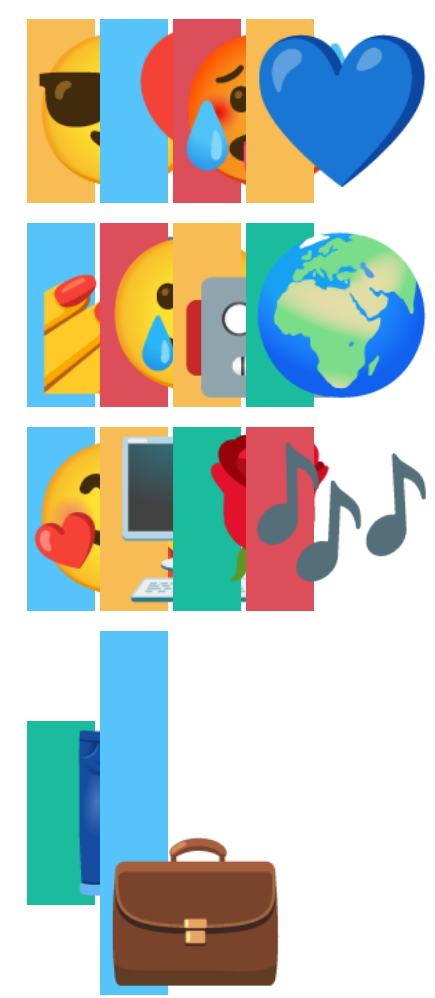
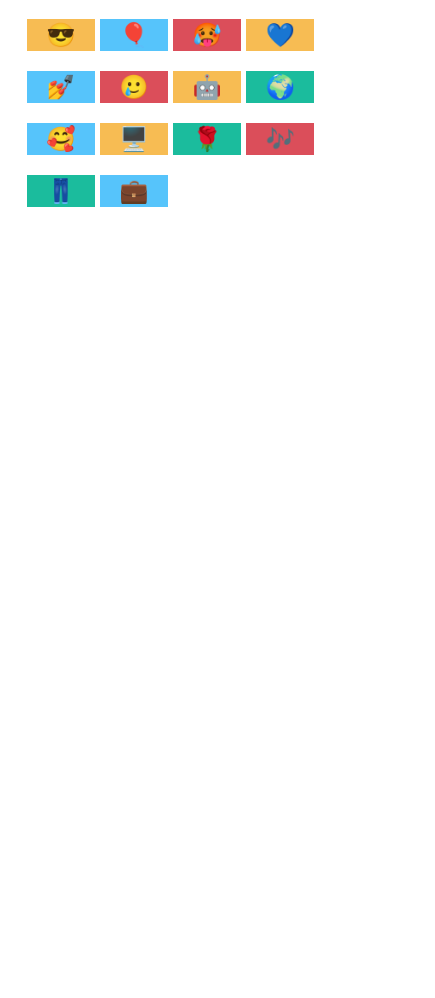
Before and after one commit to AntonellaEL/reproducirCss, a plain HTML site: page index.html in a window 390 px wide. Shown: the whole page, 435 px wide, since content can reach past the window. After the commit the page ends 844 px from the top, so only its background shows below. Drawn offline with Linux system fonts and the light colour scheme.

Commit message:
fixed css, add medias

```diff
--- a/style.css
+++ b/style.css
@@ -1,30 +1,46 @@
 .flex-container {
     display: flex;
     flex-wrap: wrap;
-    justify-content: flex-start; /* Distribuye uniformemente los elementos en cada fila */
+    justify-content: flex-start;
     margin: 5%;
     align-items: center;
 }
 
 .flex-container > div {
-
     width: calc(25% - 20px);
     margin-bottom: 20px;
     margin-right: 5px;
     padding: 2px;
     text-align: center;
     line-height: 1.2;
-    font-size: 150px;
+    font-size: 10vw;
 }
-#ama{
-    background-color: #f7bc53
+
+#ama {
+    background-color: #f7bc53;
 }
-#azu{
-   background-color: #56c4fb;
+
+#azu {
+    background-color: #56c4fb;
 }
-#ros{
+
+#ros {
     background-color: #db4e5a;
 }
-#ver{
-    background-color: #1bbc9d ;
+
+#ver {
+    background-color: #1bbc9d;
 }
+
+
+@media (max-width: 768px) {
+    .flex-container > div {
+        font-size: 8vw;
+    }
+}
+
+@media (max-width: 480px) {
+    .flex-container > div {
+        font-size: 6vw;
+    }
+}
```
